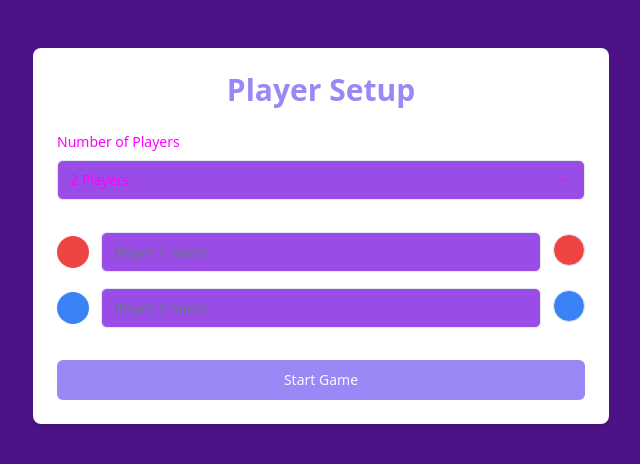
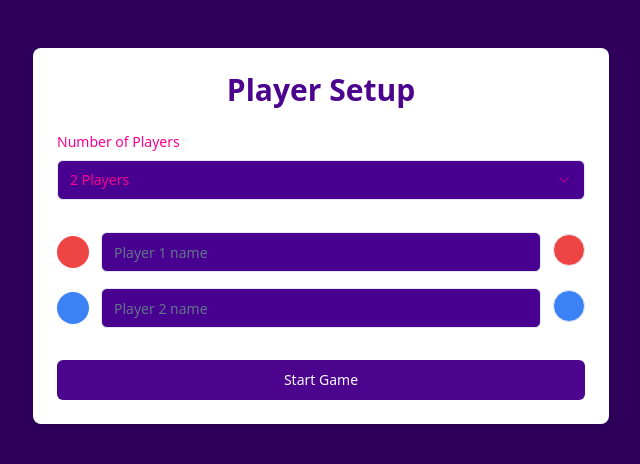
Before and after one commit to UniBoBinU/Sympli_PL4Y, a React (Vite) app: page / in a window 1280 px wide. Shown: the top 464 px of the page, without its empty margins (319-959 px from the left). Built offline with nearby package versions, Linux system fonts and the light colour scheme.

Commit message:
Refactor: Update color scheme
Update the application's color scheme to use the specified hex codes: #4C038E, #FB007C, #0085FB, and #07F9AF.

```diff
--- a/src/components/Timer.tsx
+++ b/src/components/Timer.tsx
@@ -53,9 +53,9 @@ const Timer: React.FC<TimerProps> = ({ duration, isActive, onComplete, onReset }
   // Determine color based on remaining time
   const getTimerColor = () => {
     const percentage = (timeRemaining / duration) * 100;
-    if (percentage > 60) return "bg-cyan-500";
-    if (percentage > 30) return "bg-cyan-400";
-    return "bg-cyan-300";
+    if (percentage > 60) return "bg-[#0085FB]";
+    if (percentage > 30) return "bg-[#0085FB]/80";
+    return "bg-[#0085FB]/60";
   };
 
   const handleResetTimer = () => {
@@ -65,24 +65,24 @@ const Timer: React.FC<TimerProps> = ({ duration, isActive, onComplete, onReset }
   };
 
   return (
-    <div className="bg-purple-800 p-4 rounded-lg shadow-md text-magenta-500">
+    <div className="bg-[#4C038E] p-4 rounded-lg shadow-md text-[#FB007C]">
       <div className="flex items-center gap-2 mb-2">
-        <TimerIcon className="h-5 w-5 text-cyan-400" />
+        <TimerIcon className="h-5 w-5 text-[#0085FB]" />
         <h2 className="text-lg font-bold">Timer</h2>
       </div>
 
-      <div className="text-center text-2xl font-bold mb-2 text-magenta-400">
+      <div className="text-center text-2xl font-bold mb-2 text-[#FB007C]">
         {formatTime(timeRemaining)}
       </div>
 
-      <Progress value={progress} className="h-2 bg-purple-600">
+      <Progress value={progress} className="h-2 bg-[#4C038E]/60">
         <div
           className={cn("h-full transition-all", getTimerColor())}
           style={{ width: `${progress}%` }}
         />
       </Progress>
 
-      <div className="text-center mt-2 text-xs text-magenta-300">
+      <div className="text-center mt-2 text-xs text-[#07F9AF]">
         {isActive ? "Timer running..." : "Timer inactive"}
       </div>
     </div>
--- a/src/index.css
+++ b/src/index.css
@@ -5,16 +5,16 @@
 
 @layer base {
   :root {
-    --background: 270 75% 60%;
-    --foreground: 300 100% 50%;
+    --background: 270 100% 28%;
+    --foreground: 326 100% 49%;
 
     --card: 0 0% 100%;
-    --card-foreground: 300 100% 50%;
+    --card-foreground: 326 100% 49%;
 
     --popover: 0 0% 100%;
-    --popover-foreground: 300 100% 50%;
+    --popover-foreground: 326 100% 49%;
 
-    --primary: 300 100% 50%;
+    --primary: 326 100% 49%;
     --primary-foreground: 210 40% 98%;
 
     --secondary: 210 40% 96.1%;
@@ -23,7 +23,7 @@
     --muted: 210 40% 96.1%;
     --muted-foreground: 215.4 16.3% 46.9%;
 
-    --accent: 180 100% 50%;
+    --accent: 199 100% 49%;
     --accent-foreground: 222.2 47.4% 11.2%;
 
     --destructive: 0 84.2% 60.2%;
@@ -44,16 +44,21 @@
     --sidebar-border: 220 13% 91%;
     --sidebar-ring: 217.2 91.2% 59.8%;
 
-    --magenta-300: 300 100% 70%;
-    --magenta-400: 300 100% 60%;
-    --magenta-500: 300 100% 50%;
+    --magenta: 326 100% 49%;
+    --cyan: 199 100% 49%;
+    --purple: 270 100% 28%;
+    --neon-green: 159 96% 50%;
 
-    --cyan-300: 180 100% 70%;
-    --cyan-400: 180 100% 60%;
-    --cyan-500: 180 100% 50%;
+    --magenta-300: 326 100% 65%;
+    --magenta-400: 326 100% 55%;
+    --magenta-500: 326 100% 49%;
 
-    --purple-600: 270 75% 50%;
-    --purple-800: 270 75% 30%;
+    --cyan-300: 199 100% 70%;
+    --cyan-400: 199 100% 60%;
+    --cyan-500: 199 100% 49%;
+
+    --purple-600: 270 100% 28%;
+    --purple-800: 270 100% 18%;
   }
 
   .dark {
--- a/tailwind.config.ts
+++ b/tailwind.config.ts
@@ -1,3 +1,4 @@
+
 import type { Config } from "tailwindcss";
 
 export default {
@@ -63,11 +64,12 @@ export default {
 					ring: 'hsl(var(--sidebar-ring))'
 				},
 				game: {
-					primary: '#9b87f5', // Updated to purple
-					secondary: '#D946EF', // Updated to magenta
-					bonus: '#33C3F0', // Updated to cyan
+					primary: '#4C038E', // Purple
+					secondary: '#FB007C', // Magenta
+					bonus: '#0085FB', // Blue
 					penalty: '#ef4444',
 					finish: '#f59e0b',
+					neon: '#07F9AF', // Neon green
 					board: {
 						light: '#f3f4f6',
 						dark: '#e5e7eb',
```
